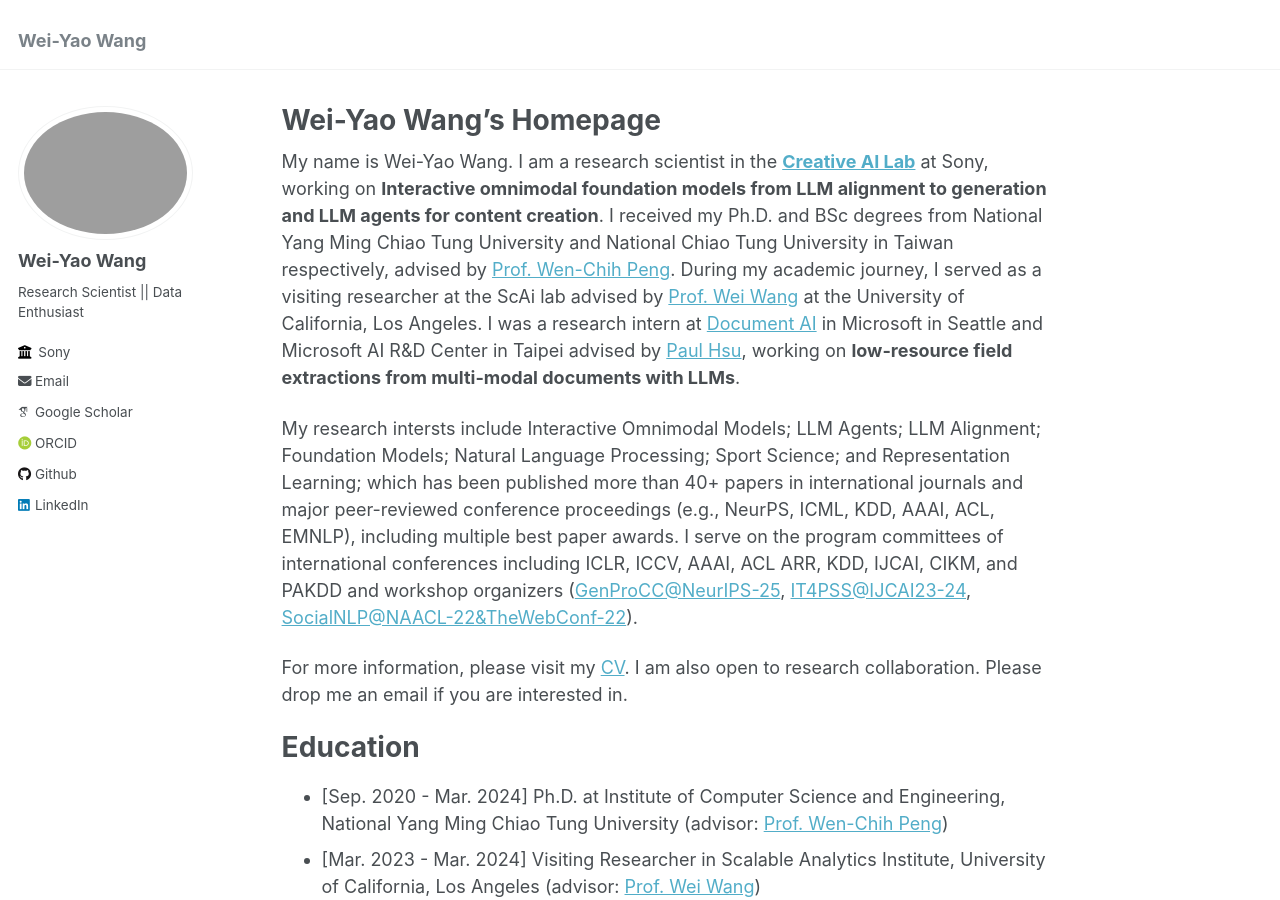
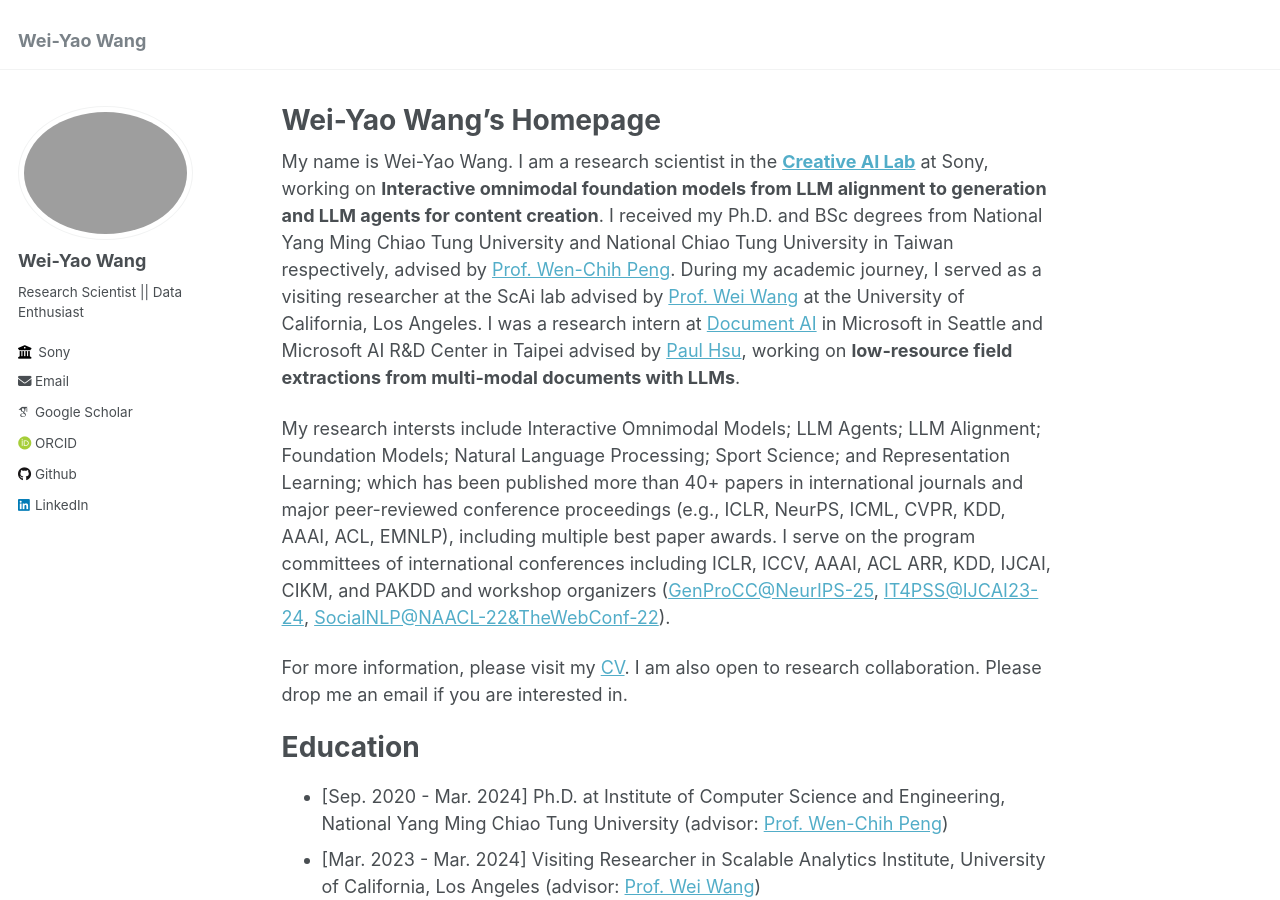
Before and after one commit to wywyWang/wywyWang.github.io, a Jekyll site: the page built from _pages/about.md, in a window 1280 px wide and 900 px high. Built offline with Jekyll 4.4.1, drawn with Linux system fonts in a browser that asks for light colours; some web fonts are replaced.

Commit message:
update CVPR

```diff
--- a/_pages/about.md
+++ b/_pages/about.md
@@ -9,7 +9,7 @@ redirect_from:
 
 My name is Wei-Yao Wang. I am a research scientist in the **[Creative AI Lab](https://sony.github.io/creativeai/)** at Sony, working on **Interactive omnimodal foundation models from LLM alignment to generation and LLM agents for content creation**. I received my Ph.D. and BSc degrees from National Yang Ming Chiao Tung University and National Chiao Tung University in Taiwan respectively, advised by [Prof. Wen-Chih Peng](https://sites.google.com/site/wcpeng/wcpeng). During my academic journey, I served as a visiting researcher at the ScAi lab advised by [Prof. Wei Wang](https://web.cs.ucla.edu/~weiwang/) at the University of California, Los Angeles. I was a research intern at [Document AI](https://www.microsoft.com/en-us/research/project/document-ai/overview/) in Microsoft in Seattle and Microsoft AI R&D Center in Taipei advised by [Paul Hsu](https://www.microsoft.com/en-us/research/people/paulhsu/), working on **low-resource field extractions from multi-modal documents with LLMs**.
 
-My research intersts include Interactive Omnimodal Models; LLM Agents; LLM Alignment; Foundation Models; Natural Language Processing; Sport Science; and Representation Learning; which has been published more than 40+ papers in international journals and major peer-reviewed conference proceedings (e.g., NeurPS, ICML, KDD, AAAI, ACL, EMNLP), including multiple best paper awards. I serve on the program committees of international conferences including ICLR, ICCV, AAAI, ACL ARR, KDD, IJCAI, CIKM, and PAKDD and workshop organizers ([GenProCC@NeurIPS-25](https://genprocc.github.io/), [IT4PSS@IJCAI23-24](https://wasn.csie.ncu.edu.tw/workshop/IT4PSS2024.html), [SocialNLP@NAACL-22&TheWebConf-22](https://sites.google.com/view/socialnlp2022/)).
+My research intersts include Interactive Omnimodal Models; LLM Agents; LLM Alignment; Foundation Models; Natural Language Processing; Sport Science; and Representation Learning; which has been published more than 40+ papers in international journals and major peer-reviewed conference proceedings (e.g., ICLR, NeurPS, ICML, CVPR, KDD, AAAI, ACL, EMNLP), including multiple best paper awards. I serve on the program committees of international conferences including ICLR, ICCV, AAAI, ACL ARR, KDD, IJCAI, CIKM, and PAKDD and workshop organizers ([GenProCC@NeurIPS-25](https://genprocc.github.io/), [IT4PSS@IJCAI23-24](https://wasn.csie.ncu.edu.tw/workshop/IT4PSS2024.html), [SocialNLP@NAACL-22&TheWebConf-22](https://sites.google.com/view/socialnlp2022/)).
 
 For more information, please visit my [CV](https://drive.google.com/file/d/1YWwWkMy9zy4jGmm8Jni4zRh-iomogupX/view?usp=drive_link). I am also open to research collaboration. Please drop me an email if you are interested in.
 
```
Also changed, not shown: other parts of _pages/about.md (+1 -1 lines).
